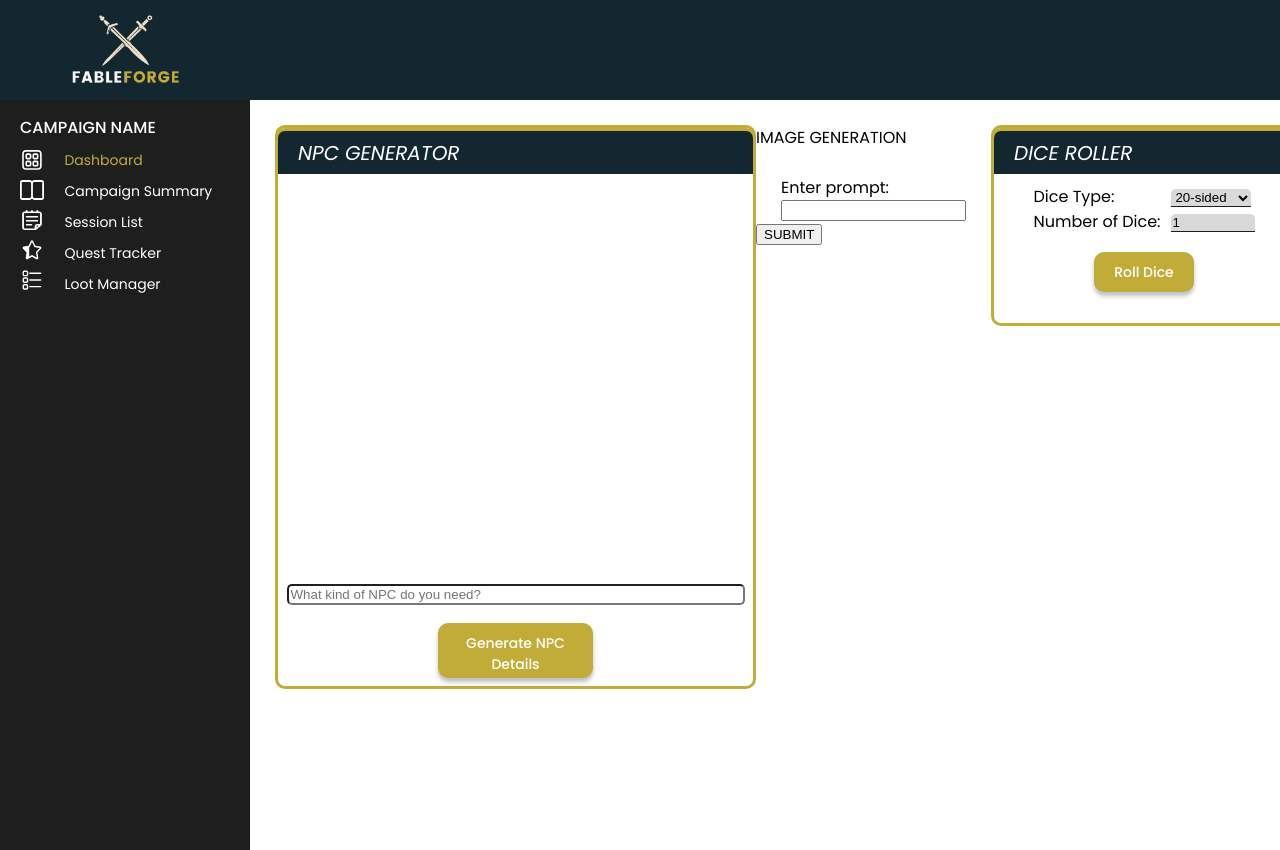
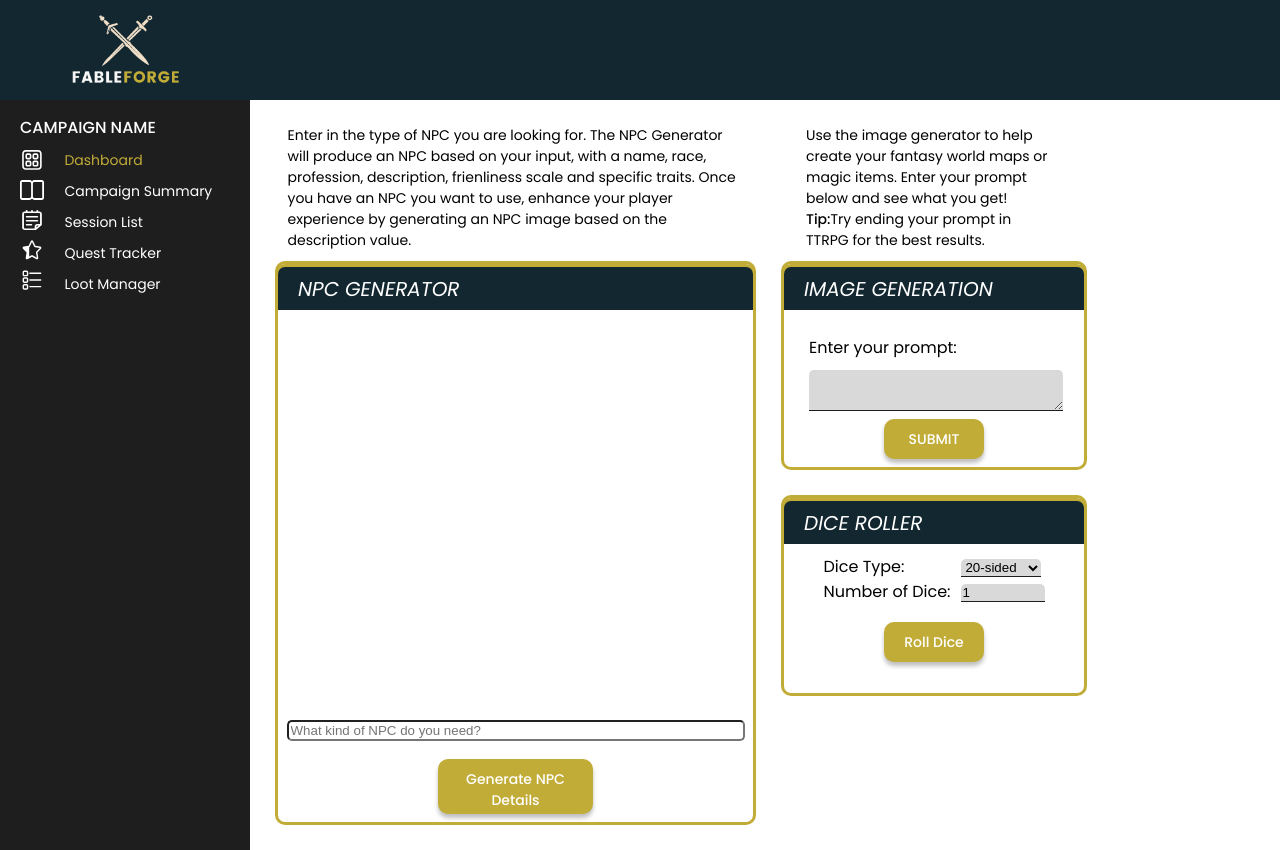
Before and after one commit to alliebourden/fableforge, a React (Vite) app: page / in a window 1280 px wide. Before the commit the page ends 800 px from the top, so only its background shows below. Built offline with nearby package versions, Linux system fonts and the light colour scheme.

Commit message:
style - aligned image form with app styling

```diff
--- a/src/App.css
+++ b/src/App.css
@@ -845,9 +845,22 @@ dialog {
 
   margin-left: 275px;
   margin-top: 125px;
+  margin-bottom: 25px;
 }
 
 /* npc generator css */
+
+.npc-generator-info {
+  width: 475px;
+  display: flex;
+  justify-content: center;
+}
+
+.npc-generator-info p {
+  font-size: 14px;
+  margin-bottom: 10px;
+  width: 450px;
+}
 
 .chat-container {
   display: flex;
@@ -987,6 +1000,103 @@ dialog {
   width: 25%;
 }
 
+/* image generation */
+
+.image-form {
+  margin-left: 25px;
+  margin-bottom: 25px;
+}
+
+.image-generation-form {
+  width: 300px;
+  min-height: 195px;
+  border: 3px solid #c2ac38;
+  display: flex;
+  flex-direction: column;
+  align-items: center;
+  border-radius: 10px;
+}
+
+.image-generation-form-info {
+  width: 300px;
+  display: flex;
+  justify-content: center;
+  margin-left: 25px;
+  margin-bottom: 10px;
+}
+
+.image-generation-form-info p {
+  width: 250px;
+  font-size: 14px;
+}
+
+.image-generation-form-top {
+  text-transform: uppercase;
+  display: flex;
+  align-items: center;
+  width: 300px;
+  height: 43px;
+  border-radius: 10px 10px 0px 0px;
+  border-top: 3px solid #c2ac38;
+  border-right: 3px solid #c2ac38;
+  border-left: 3px solid #c2ac38;
+  background: #132730;
+  color: #ffffff;
+  justify-content: space-between;
+  font-size: 20px;
+  font-style: italic;
+  font-weight: 500;
+  line-height: normal;
+}
+
+.image-generation-form-top p {
+  font-size: 20px;
+  font-style: italic;
+  font-weight: 500;
+  line-height: normal;
+  margin-left: 20px;
+}
+
+.image-generation-form-body {
+  display: flex;
+  flex-direction: column;
+  align-self: start;
+  margin-left: 25px;
+  margin-top: 25px;
+  min-height: 18px;
+}
+
+.image-generation-form-body label {
+  margin-bottom: 10px;
+}
+
+.image-generation-form-body textarea {
+  border-radius: 5px 5px 0px 0px;
+  border-bottom: 1px solid #1e1e1e;
+  background: #d9d9d9;
+  border-top: none;
+  border-left: none;
+  border-right: none;
+  width: 250px;
+  font-family: Poppins;
+}
+
+.image-generation-button-form {
+  width: 100px;
+  height: 40px;
+  padding: 10px;
+  margin: 8px;
+  justify-content: center;
+  align-items: center;
+  border-radius: 10px;
+  background: #c2ac38;
+  box-shadow: 0px 4px 4px 0px rgba(0, 0, 0, 0.25);
+  color: #fff;
+  font-family: Poppins;
+  font-size: 14px;
+  font-weight: 500;
+  border-style: none;
+}
 /* dice roller css */
 
 .dice-roller {
--- a/src/components/ImageGenerationForm.jsx
+++ b/src/components/ImageGenerationForm.jsx
@@ -1,6 +1,6 @@
-import React from "react";
+import React, { useState, useEffect } from "react";
 import { useForm } from "react-hook-form";
-import { useContext, useState } from "react";
+import { useContext } from "react";
 import { SessionContext } from "./SessionContext";
 import generateImage from "../components/ImageGeneration";
 
@@ -10,6 +10,7 @@ const ImageForm = () => {
   const [showApiKeyPrompt, setShowApiKeyPrompt] = useState(false);
   const [loading, setLoading] = useState(false);
   const [generatedImageURL, setGeneratedImageURL] = useState(null);
+  const [promptText, setPromptText] = useState("");
 
   const onSubmit = async (data) => {
     const prompt = data.prompt;
@@ -35,23 +36,75 @@ const ImageForm = () => {
     setShowApiKeyPrompt(false);
   };
 
+  const handlePromptInputChange = (e) => {
+    setPromptText(e.target.value);
+  };
+
+  const handleApiKeyInputKeyPress = (e) => {
+    if (e.key === "Enter") {
+      e.preventDefault();
+      handleApiKeySubmission();
+      handleSubmit(onSubmit)();
+    }
+  };
+
+  const handlePromptInputKeyPress = (e) => {
+    if (e.key === "Enter" && !e.shiftKey) {
+      e.preventDefault();
+
+      if (!apiKey) {
+        setShowApiKeyPrompt(true);
+      } else {
+        handleSubmit(onSubmit)();
+      }
+    }
+  };
+
+  const handleKeyPress = (e) => {
+    if (e.key === "Enter") {
+      e.preventDefault();
+      handleSubmit(onSubmit)();
+    }
+  };
+
   const downloadImage = () => {
     if (generatedImageURL) {
+      window.open(generatedImageURL, "_blank");
     }
   };
+
+  useEffect(() => {
+    const textarea = document.getElementById("prompt");
+    if (textarea) {
+      textarea.style.height = "auto";
+      textarea.style.height = textarea.scrollHeight + "px";
+    }
+  }, [promptText]);
 
   return (
     <div>
       <form onSubmit={handleSubmit(onSubmit)} className="image-generation-form">
-        <div>
+        <div className="image-generation-form-top">
           <p>IMAGE GENERATION</p>
         </div>
-        <div className="session-body">
-          <label htmlFor="prompt">Enter prompt:</label>
-          <input id="prompt" {...register("prompt", { required: true })} />
+        <div className="image-generation-form-body">
+          <label htmlFor="prompt">Enter your prompt:</label>
+          <textarea
+            id="prompt"
+            {...register("prompt", { required: true })}
+            value={promptText}
+            onChange={handlePromptInputChange}
+            onKeyPress={handlePromptInputKeyPress}
+          />
         </div>
         <div>
-          <button type="submit">SUBMIT</button>
+          <button
+            type="submit"
+            onKeyPress={handleKeyPress}
+            className="image-generation-button-form"
+          >
+            SUBMIT
+          </button>
         </div>
       </form>
 
@@ -62,6 +115,7 @@ const ImageForm = () => {
             type="text"
             value={apiKey}
             onChange={(e) => setApiKey(e.target.value)}
+            onKeyPress={handleApiKeyInputKeyPress}
           />
           <button onClick={handleApiKeySubmission}>Submit</button>
         </dialog>
--- a/src/pages/Dashboard.jsx
+++ b/src/pages/Dashboard.jsx
@@ -148,6 +148,17 @@ export default function Dashboard() {
   return (
     <div>
       <div className="dashboard-content">
+        <div className="dashboard-content-left">
+          <div className="npc-generator-info">
+            <p>
+              Enter in the type of NPC you are looking for. The NPC Generator
+              will produce an NPC based on your input, with a name, race,
+              profession, description, frienliness scale and specific traits.
+              Once you have an NPC you want to use, enhance your player
+              experience by generating an NPC image based on the description
+              value.
+            </p>
+          </div>
           <div className="chat-container">
             <div className="chat-container-top">
               <p>NPC Generator</p>
@@ -190,11 +201,23 @@ export default function Dashboard() {
               </div>
             </div>
           </div>
-        <div>
+        </div>
+
+        <div className="dashboard-content-right">
+          <div className="image-generation-form-info">
+            <p>
+              Use the image generator to help create your fantasy world maps or
+              magic items. Enter your prompt below and see what you get!{" "}
+              <strong>Tip:</strong>
+              Try ending your prompt in TTRPG for the best results.
+            </p>
+          </div>
+          <div className="image-form">
             <ImageForm />
           </div>
           <div className="dice-roller">
             <DiceRoller />
+          </div>
         </div>
       </div>
 
```
Lines whose indentation alone changed are shown as unchanged.
